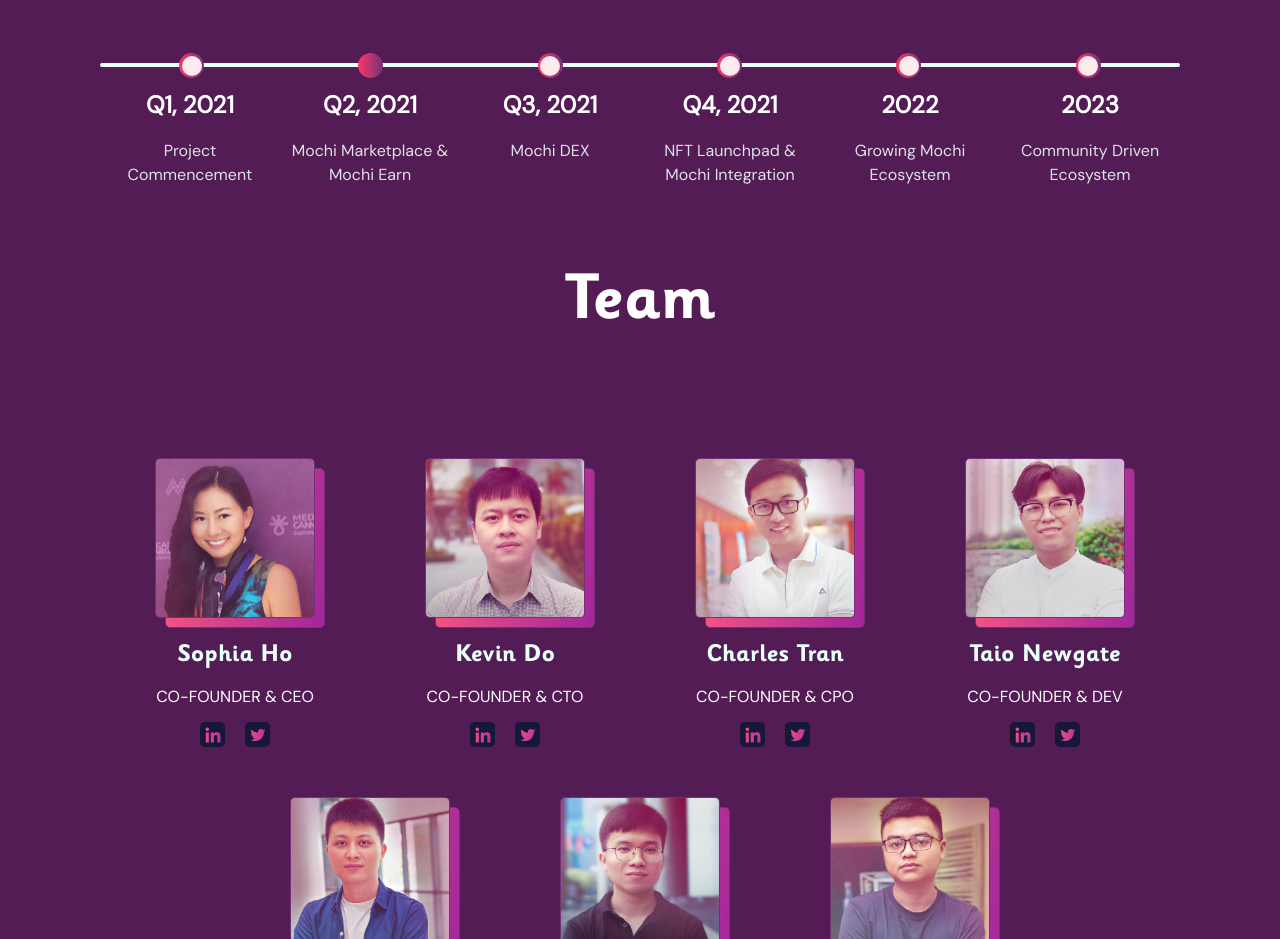
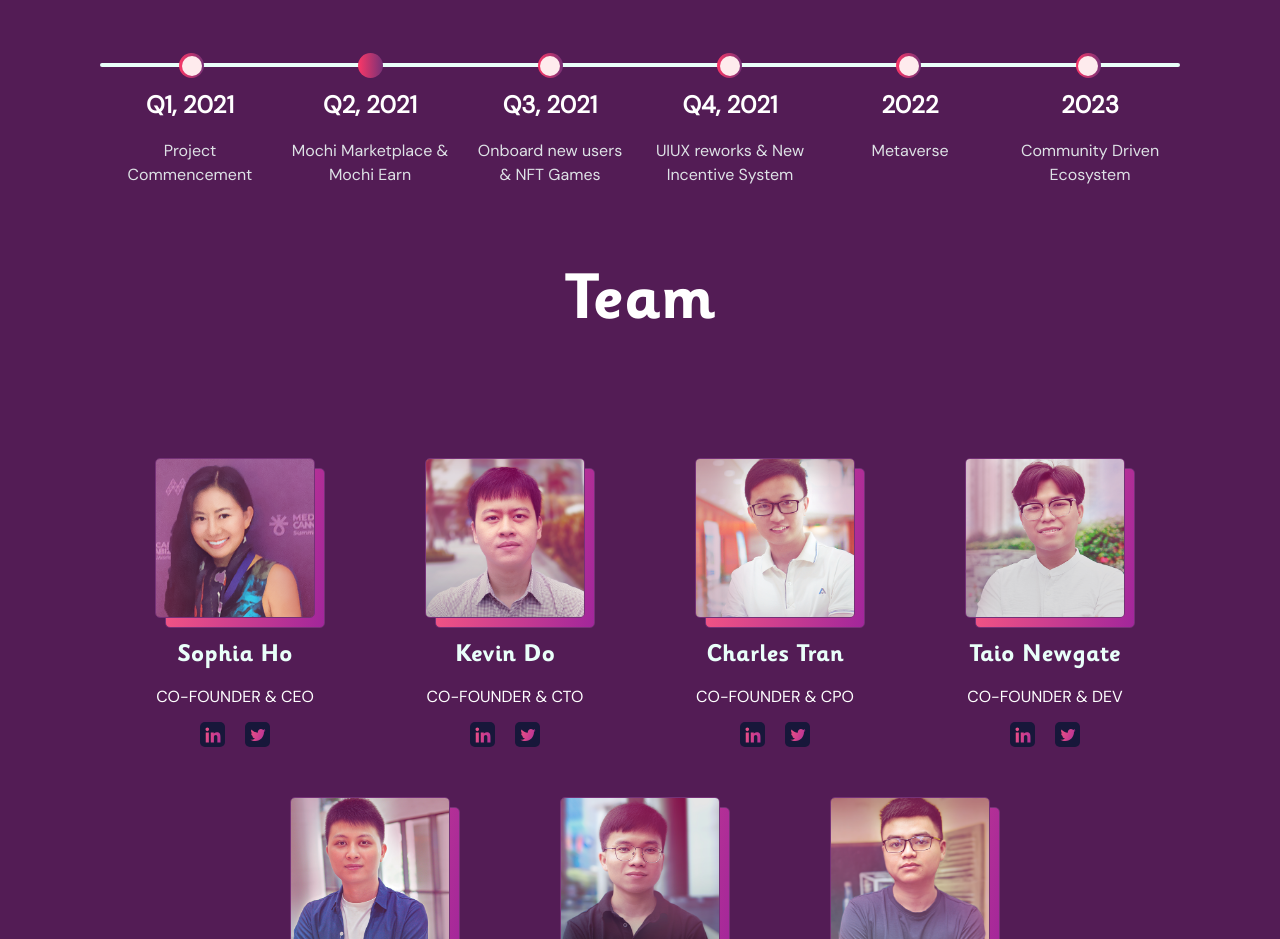
Before and after one commit to Mochi-Lab/mochi.market, a React (Create React App) app: page / in a window 1280 px wide. Shown: the part 5220-6159 px from the top of the page. Built offline with nearby package versions, Linux system fonts and the light colour scheme.

Commit message:
update roadmap

```diff
--- a/src/components/Roadmap/index.js
+++ b/src/components/Roadmap/index.js
@@ -14,15 +14,15 @@ export default function Roadmap() {
     },
     {
       stage: 'Q3, 2021',
-      content: 'Mochi DEX',
+      content: 'Onboard new users & NFT Games',
     },
     {
       stage: 'Q4, 2021',
-      content: 'NFT Launchpad & Mochi Integration',
+      content: 'UIUX reworks & New Incentive System',
     },
     {
       stage: '2022',
-      content: 'Growing Mochi Ecosystem',
+      content: 'Metaverse',
     },
     {
       stage: '2023',
```
